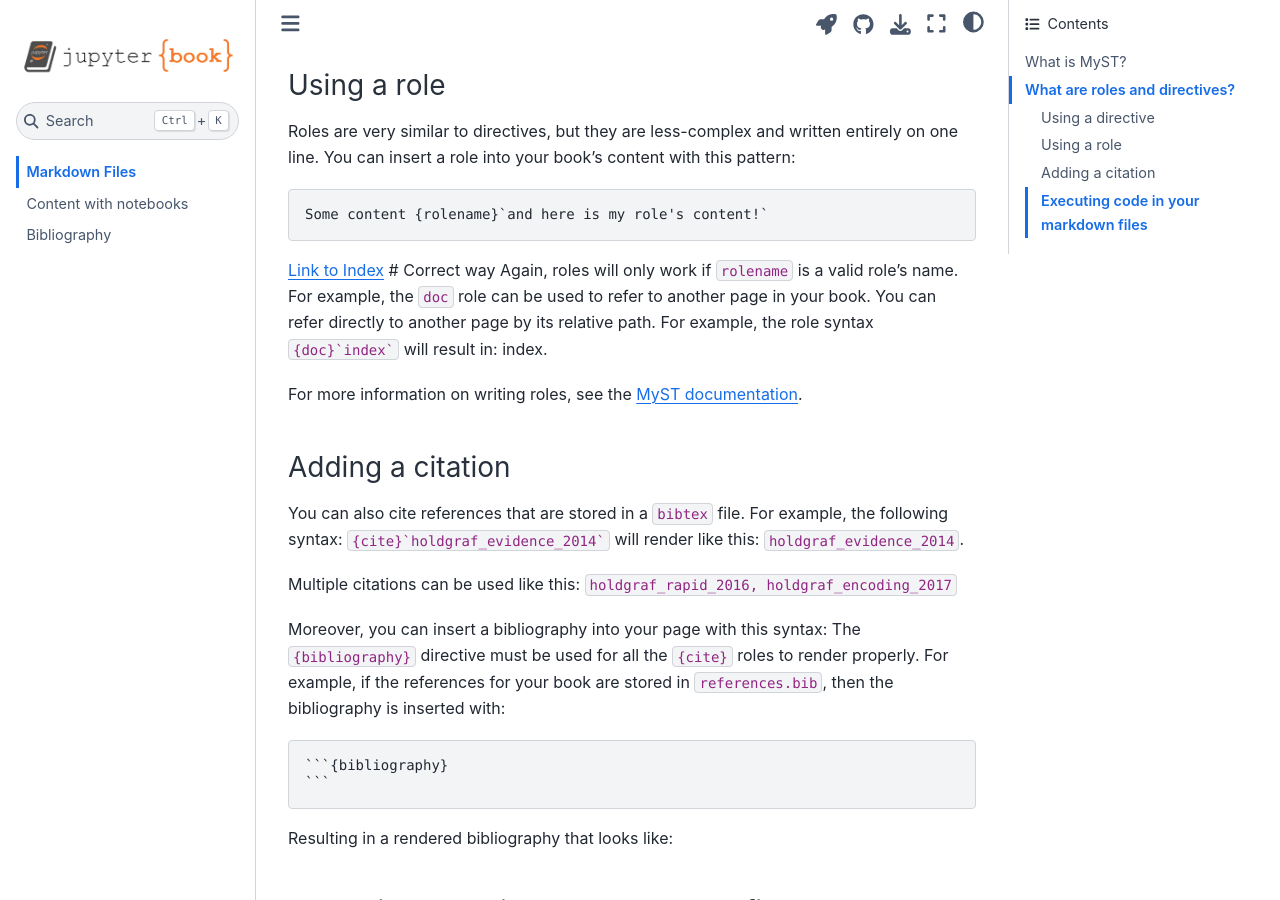
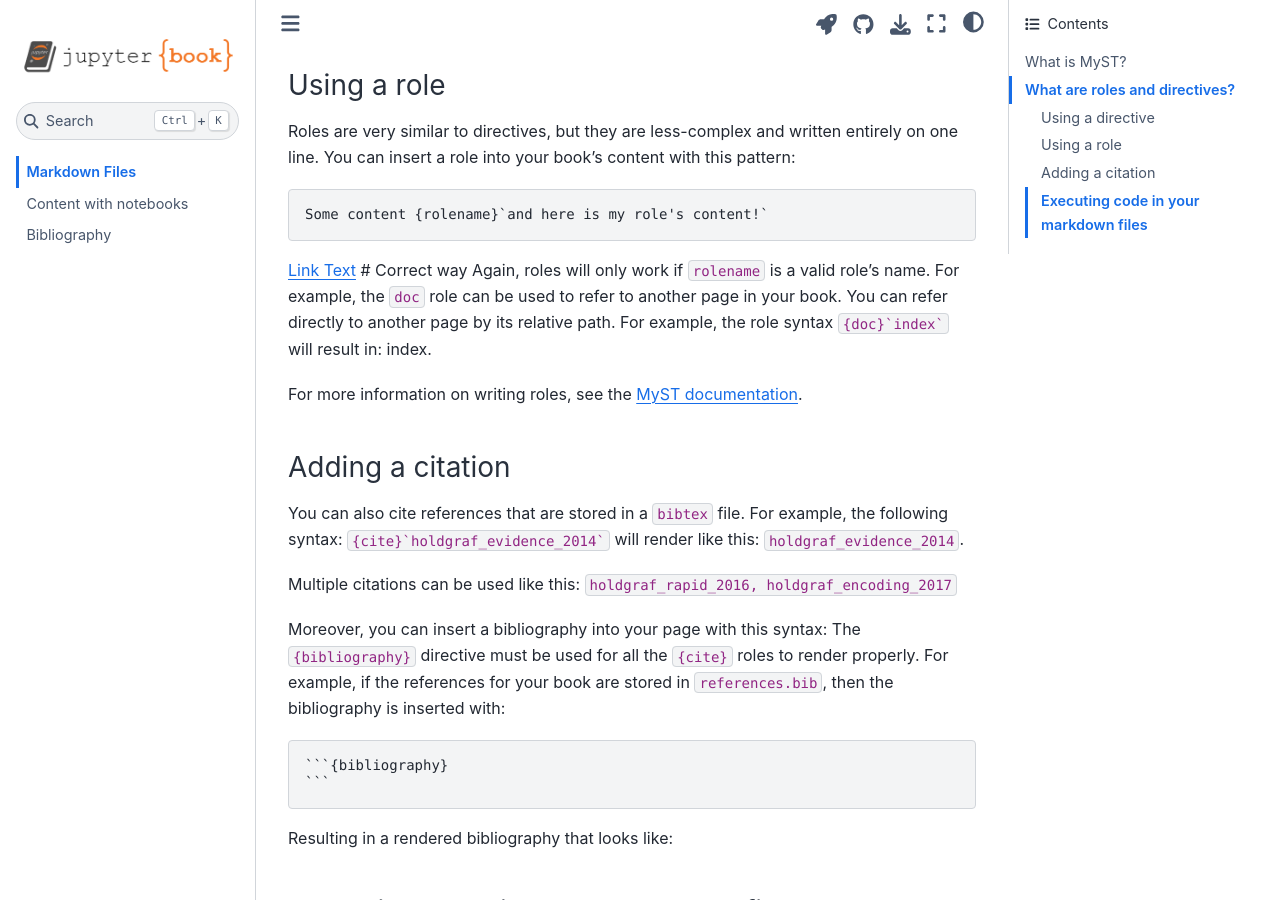
Before and after one commit to simateimourian/Esseitial-for-Oceanography, a Jupyter Book: the page built from book/markdown.md, in a window 1280 px wide and 900 px high, scrolled down 1268 px. Built offline with Jupyter Book 1.0.4 settings and Sphinx 7.4.7 and the Sphinx Book theme 1.1.4, drawn with Linux system fonts in a browser that asks for light colours; cross-references to code outside the pages are shown as plain code.

Commit message:
Update markdown.md

````diff
--- a/book/markdown.md
+++ b/book/markdown.md
@@ -75,7 +75,7 @@
 ```
 Some content {rolename}`and here is my role's content!`
 ```
-[Link to Index](index)  # Correct way
+[Link Text](index.md) # Correct way
 Again, roles will only work if `rolename` is a valid role's name. For example,
 the `doc` role can be used to refer to another page in your book. You can
 refer directly to another page by its relative path. For example, the
````
